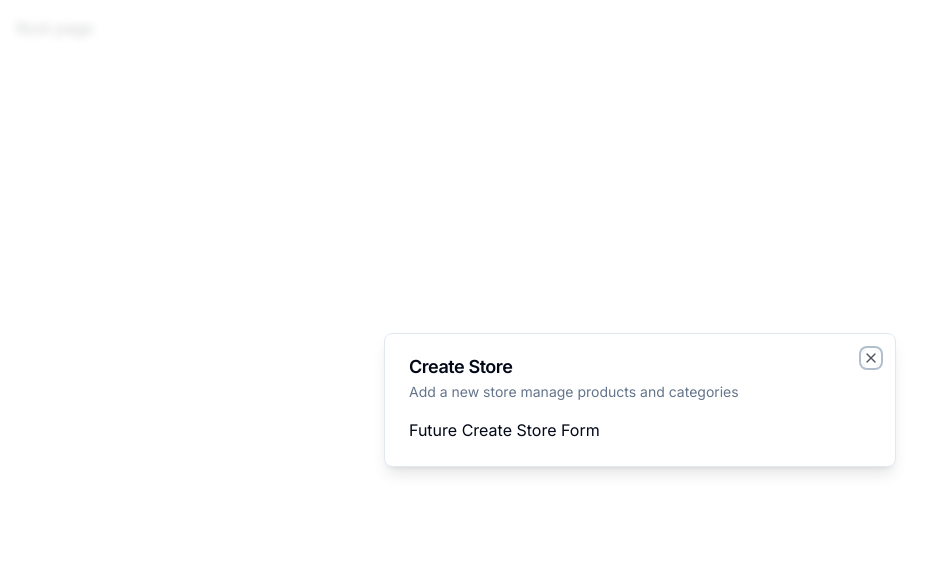
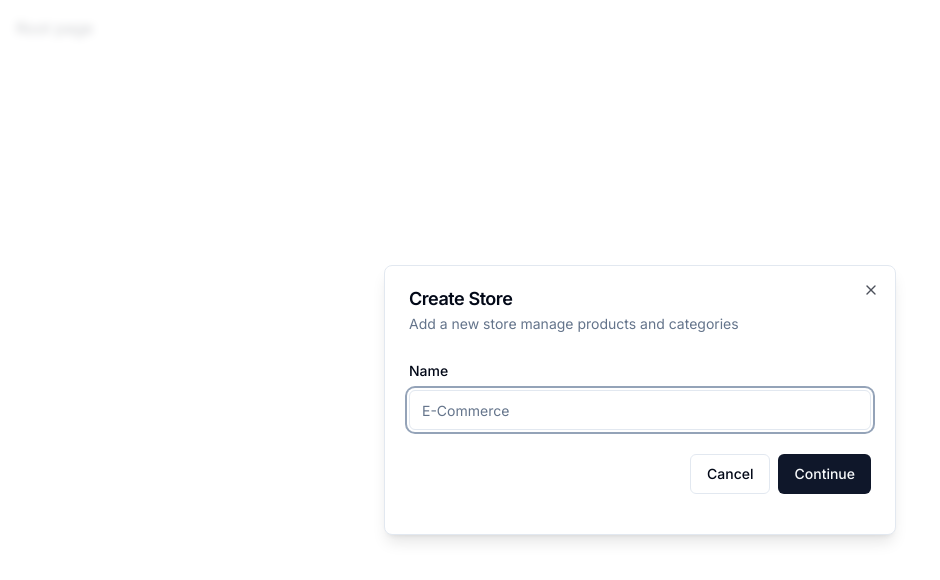
Before and after one commit to enesdmc0/Nextjs13-Ecommerce-Building..., a Next.js app: page / in a window 1280 px wide. Shown: the top 580 px of the page, without its empty margins (0-940 px from the left). Built offline with nearby package versions, Linux system fonts and the light colour scheme.

Commit message:
create prisma mysql

```diff
--- a/components/modals/store-modal.tsx
+++ b/components/modals/store-modal.tsx
@@ -1,10 +1,31 @@
 "use client"
+import * as z from "zod";
+import {useForm} from "react-hook-form";
+import {zodResolver} from "@hookform/resolvers/zod";
+
 import { useStoreModal } from '@/hooks/use-store-modal'
-import React from 'react'
 import { Modal } from '../ui/modal';
+import { Form, FormControl, FormField, FormItem, FormLabel, FormMessage } from "../ui/form";
+import { Input } from "../ui/input";
+import { Button } from "@/components/ui/button";
+const formSchema = z.object({
+  name: z.string().min(1)
+})
 
 const StoreModal = () => {
     const storeModal = useStoreModal();
+
+    const form = useForm<z.infer<typeof formSchema>>({
+      resolver: zodResolver(formSchema),
+      defaultValues: {
+        name: ""
+      }
+    })
+
+    const onSubmit = async (values: z.infer<typeof formSchema>) => {
+      console.log(values);
+
+    }
 
   return (
     <Modal
@@ -13,7 +34,29 @@
     isOpen={storeModal.isOpen}
     onClose={storeModal.onClose}
     >
-        Future Create Store Form
+        <div>
+          <div className="space-y-4 py-2 pb-4">
+            <div className="space-y-2">
+              <Form {...form}>
+                <form onSubmit={form.handleSubmit(onSubmit)}>
+                  <FormField control={form.control} name="name" render={({field}) => (
+                    <FormItem>
+                      <FormLabel>Name</FormLabel>
+                      <FormControl>
+                        <Input placeholder="E-Commerce" {...field}/>
+                      </FormControl>
+                      <FormMessage/>
+                    </FormItem>
+                  )}/>
+                  <div className="pt-6 space-x-2 flex items-center justify-end w-full">
+                    <Button variant="outline" onClick={storeModal.onClose} >Cancel</Button>
+                    <Button type="submit">Continue</Button>
+                  </div>
+                </form>
+              </Form>
+            </div>
+          </div>
+        </div>
     </Modal>
   )
 }
--- /dev/null
+++ b/components/ui/form.tsx
@@ -0,0 +1,176 @@
+import * as React from "react"
+import * as LabelPrimitive from "@radix-ui/react-label"
+import { Slot } from "@radix-ui/react-slot"
+import {
+  Controller,
+  ControllerProps,
+  FieldPath,
+  FieldValues,
+  FormProvider,
+  useFormContext,
+} from "react-hook-form"
+
+import { cn } from "@/lib/utils"
+import { Label } from "@/components/ui/label"
+
+const Form = FormProvider
+
+type FormFieldContextValue<
+  TFieldValues extends FieldValues = FieldValues,
+  TName extends FieldPath<TFieldValues> = FieldPath<TFieldValues>
+> = {
+  name: TName
+}
+
+const FormFieldContext = React.createContext<FormFieldContextValue>(
+  {} as FormFieldContextValue
+)
+
+const FormField = <
+  TFieldValues extends FieldValues = FieldValues,
+  TName extends FieldPath<TFieldValues> = FieldPath<TFieldValues>
+>({
+  ...props
+}: ControllerProps<TFieldValues, TName>) => {
+  return (
+    <FormFieldContext.Provider value={{ name: props.name }}>
+      <Controller {...props} />
+    </FormFieldContext.Provider>
+  )
+}
+
+const useFormField = () => {
+  const fieldContext = React.useContext(FormFieldContext)
+  const itemContext = React.useContext(FormItemContext)
+  const { getFieldState, formState } = useFormContext()
+
+  const fieldState = getFieldState(fieldContext.name, formState)
+
+  if (!fieldContext) {
+    throw new Error("useFormField should be used within <FormField>")
+  }
+
+  const { id } = itemContext
+
+  return {
+    id,
+    name: fieldContext.name,
+    formItemId: `${id}-form-item`,
+    formDescriptionId: `${id}-form-item-description`,
+    formMessageId: `${id}-form-item-message`,
+    ...fieldState,
+  }
+}
+
+type FormItemContextValue = {
+  id: string
+}
+
+const FormItemContext = React.createContext<FormItemContextValue>(
+  {} as FormItemContextValue
+)
+
+const FormItem = React.forwardRef<
+  HTMLDivElement,
+  React.HTMLAttributes<HTMLDivElement>
+>(({ className, ...props }, ref) => {
+  const id = React.useId()
+
+  return (
+    <FormItemContext.Provider value={{ id }}>
+      <div ref={ref} className={cn("space-y-2", className)} {...props} />
+    </FormItemContext.Provider>
+  )
+})
+FormItem.displayName = "FormItem"
+
+const FormLabel = React.forwardRef<
+  React.ElementRef<typeof LabelPrimitive.Root>,
+  React.ComponentPropsWithoutRef<typeof LabelPrimitive.Root>
+>(({ className, ...props }, ref) => {
+  const { error, formItemId } = useFormField()
+
+  return (
+    <Label
+      ref={ref}
+      className={cn(error && "text-destructive", className)}
+      htmlFor={formItemId}
+      {...props}
+    />
+  )
+})
+FormLabel.displayName = "FormLabel"
+
+const FormControl = React.forwardRef<
+  React.ElementRef<typeof Slot>,
+  React.ComponentPropsWithoutRef<typeof Slot>
+>(({ ...props }, ref) => {
+  const { error, formItemId, formDescriptionId, formMessageId } = useFormField()
+
+  return (
+    <Slot
+      ref={ref}
+      id={formItemId}
+      aria-describedby={
+        !error
+          ? `${formDescriptionId}`
+          : `${formDescriptionId} ${formMessageId}`
+      }
+      aria-invalid={!!error}
+      {...props}
+    />
+  )
+})
+FormControl.displayName = "FormControl"
+
+const FormDescription = React.forwardRef<
+  HTMLParagraphElement,
+  React.HTMLAttributes<HTMLParagraphElement>
+>(({ className, ...props }, ref) => {
+  const { formDescriptionId } = useFormField()
+
+  return (
+    <p
+      ref={ref}
+      id={formDescriptionId}
+      className={cn("text-sm text-muted-foreground", className)}
+      {...props}
+    />
+  )
+})
+FormDescription.displayName = "FormDescription"
+
+const FormMessage = React.forwardRef<
+  HTMLParagraphElement,
+  React.HTMLAttributes<HTMLParagraphElement>
+>(({ className, children, ...props }, ref) => {
+  const { error, formMessageId } = useFormField()
+  const body = error ? String(error?.message) : children
+
+  if (!body) {
+    return null
+  }
+
+  return (
+    <p
+      ref={ref}
+      id={formMessageId}
+      className={cn("text-sm font-medium text-destructive", className)}
+      {...props}
+    >
+      {body}
+    </p>
+  )
+})
+FormMessage.displayName = "FormMessage"
+
+export {
+  useFormField,
+  Form,
+  FormItem,
+  FormLabel,
+  FormControl,
+  FormDescription,
+  FormMessage,
+  FormField,
+}
--- /dev/null
+++ b/components/ui/input.tsx
@@ -0,0 +1,25 @@
+import * as React from "react"
+
+import { cn } from "@/lib/utils"
+
+export interface InputProps
+  extends React.InputHTMLAttributes<HTMLInputElement> {}
+
+const Input = React.forwardRef<HTMLInputElement, InputProps>(
+  ({ className, type, ...props }, ref) => {
+    return (
+      <input
+        type={type}
+        className={cn(
+          "flex h-10 w-full rounded-md border border-input bg-background px-3 py-2 text-sm ring-offset-background file:border-0 file:bg-transparent file:text-sm file:font-medium placeholder:text-muted-foreground focus-visible:outline-none focus-visible:ring-2 focus-visible:ring-ring focus-visible:ring-offset-2 disabled:cursor-not-allowed disabled:opacity-50",
+          className
+        )}
+        ref={ref}
+        {...props}
+      />
+    )
+  }
+)
+Input.displayName = "Input"
+
+export { Input }
--- /dev/null
+++ b/components/ui/label.tsx
@@ -0,0 +1,26 @@
+"use client"
+
+import * as React from "react"
+import * as LabelPrimitive from "@radix-ui/react-label"
+import { cva, type VariantProps } from "class-variance-authority"
+
+import { cn } from "@/lib/utils"
+
+const labelVariants = cva(
+  "text-sm font-medium leading-none peer-disabled:cursor-not-allowed peer-disabled:opacity-70"
+)
+
+const Label = React.forwardRef<
+  React.ElementRef<typeof LabelPrimitive.Root>,
+  React.ComponentPropsWithoutRef<typeof LabelPrimitive.Root> &
+    VariantProps<typeof labelVariants>
+>(({ className, ...props }, ref) => (
+  <LabelPrimitive.Root
+    ref={ref}
+    className={cn(labelVariants(), className)}
+    {...props}
+  />
+))
+Label.displayName = LabelPrimitive.Root.displayName
+
+export { Label }
```
Also changed, not shown: lib/prismadb.ts (added, +10 -0 lines), package.json (+8 -0 lines), 2 other files (tests, documents, lock files or other folders).
